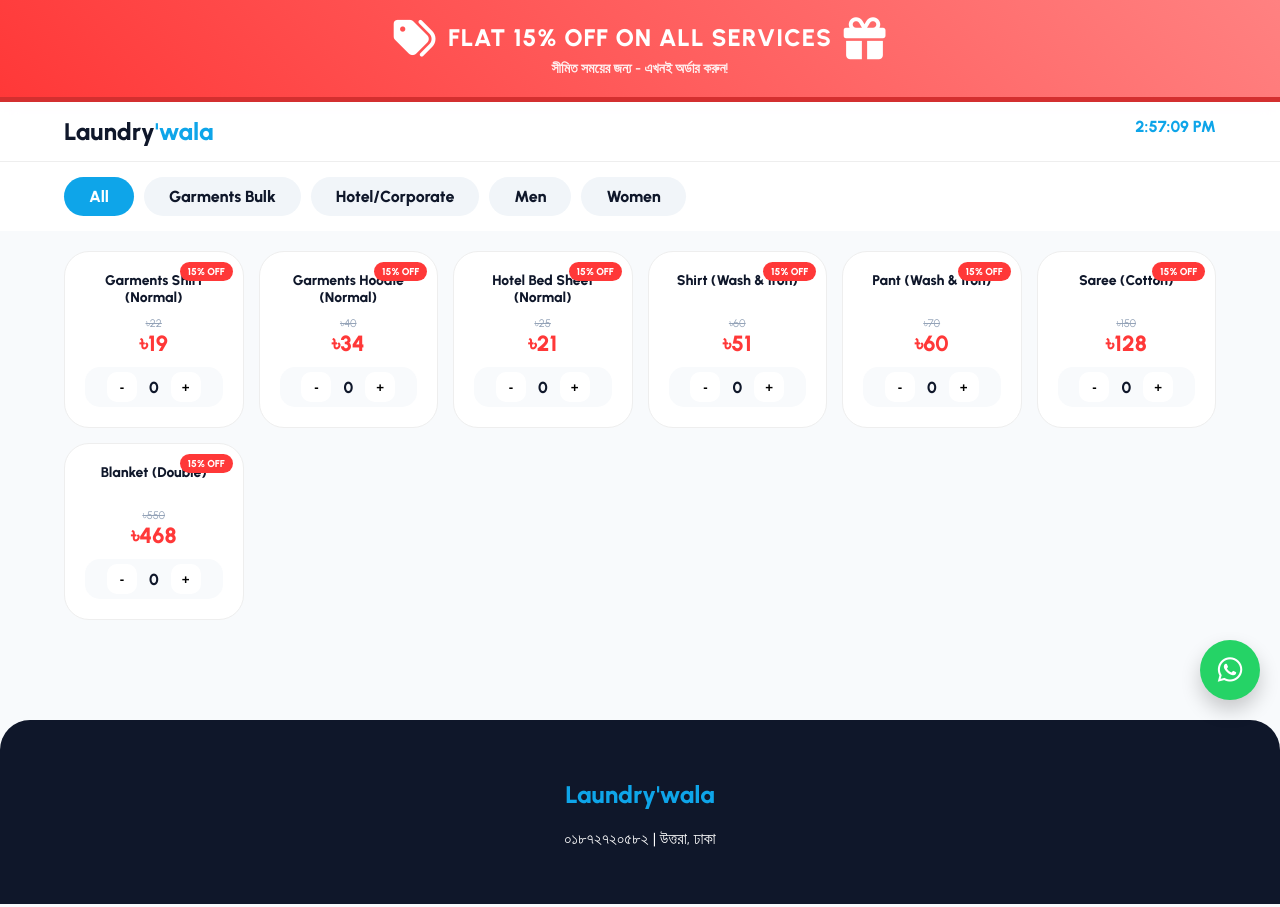
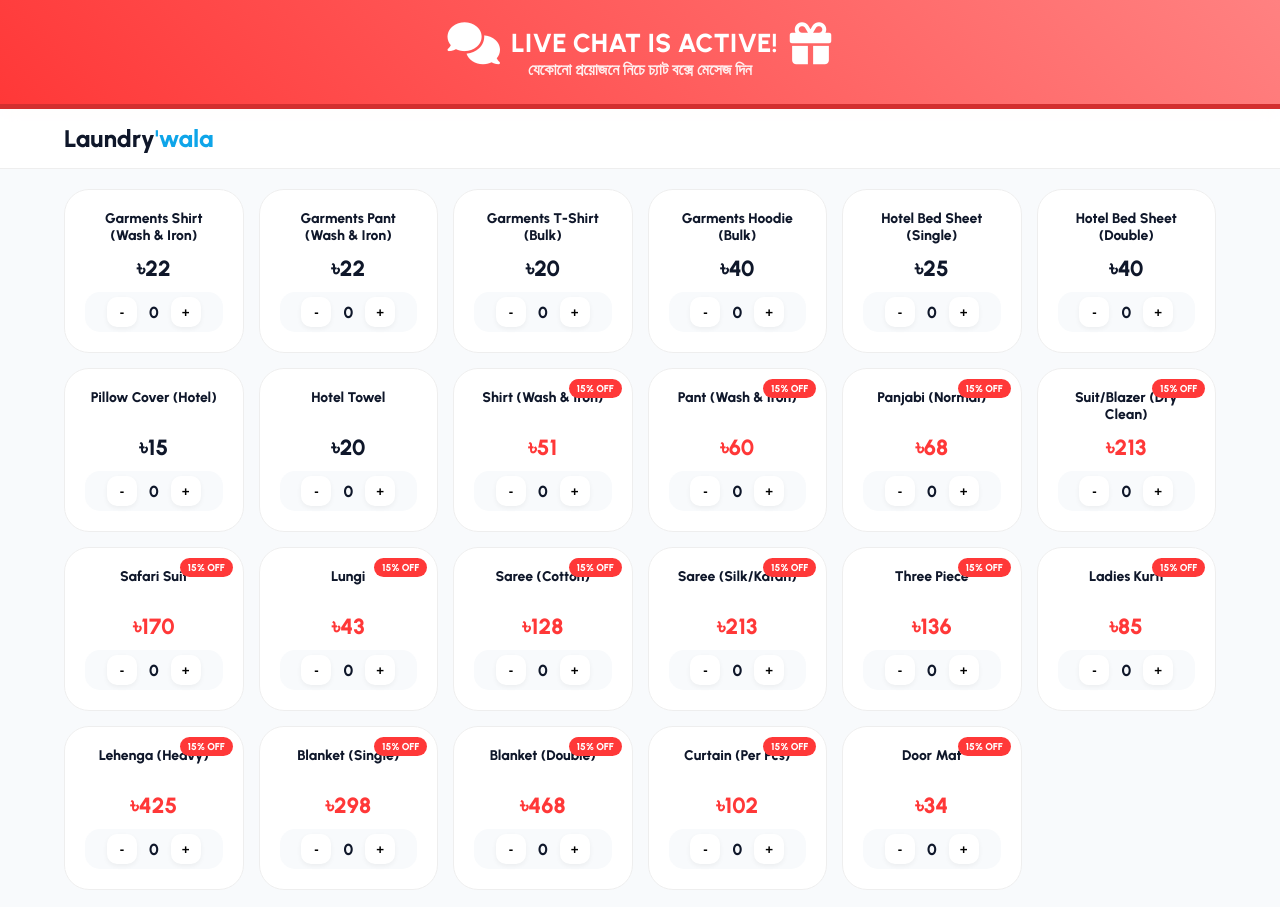
Before and after one commit to rehab06052005-tech/SilNia, a plain HTML site: page index.html in a window 1280 px wide. Shown: the top 907 px of the page. Drawn offline with Linux system fonts and the light colour scheme.

Commit message:
Update HTML for live chat and promotional content
Updated the title and promotional content in the HTML structure, added live chat functionality, and modified styles for better UI.

```diff
--- a/index.html
+++ b/index.html
@@ -3,87 +3,60 @@
 <head>
     <meta charset="UTF-8">
     <meta name="viewport" content="width=device-width, initial-scale=1.0">
-    <title>Laundry’wala | Premium Care</title>
+    <title>Laundry’wala | Live Care</title>
     <link href="https://fonts.googleapis.com/css2?family=Urbanist:wght@400;600;800&family=Hind+Siliguri:wght@400;700&display=swap" rel="stylesheet">
     <link rel="stylesheet" href="https://cdnjs.cloudflare.com/ajax/libs/font-awesome/6.4.0/css/all.min.css">
 
     <style>
         :root { --primary: #0f172a; --accent: #0ea5e9; --offer: #ff3838; --bg: #f8fafc; }
-        body { margin: 0; font-family: 'Urbanist', 'Hind Siliguri', sans-serif; background: var(--bg); color: var(--primary); overflow-x: hidden; }
+        body { margin: 0; font-family: 'Urbanist', 'Hind Siliguri', sans-serif; background: var(--bg); color: var(--primary); }
 
         /* Mega Promo Banner */
         .promo-banner {
             background: linear-gradient(45deg, #ff3838, #ff8181);
-            color: white;
-            padding: 20px 10px;
-            text-align: center;
-            position: relative;
-            overflow: hidden;
-            border-bottom: 5px solid #d32f2f;
+            color: white; padding: 25px 10px; text-align: center; border-bottom: 5px solid #d32f2f;
         }
-        .promo-content {
-            display: flex;
-            align-items: center;
-            justify-content: center;
-            gap: 15px;
-            font-size: 24px;
-            font-weight: 900;
-            text-transform: uppercase;
-            letter-spacing: 1px;
-        }
-        .promo-icon {
-            font-size: 35px;
-            animation: bounce 1s infinite alternate;
-        }
-        @keyframes bounce {
-            from { transform: scale(1); }
-            to { transform: scale(1.2); }
-        }
-        .promo-sub { font-size: 14px; opacity: 0.9; font-weight: 600; margin-top: 5px; }
+        .promo-content { display: flex; align-items: center; justify-content: center; gap: 15px; font-size: 26px; font-weight: 900; }
+        .promo-icon { font-size: 35px; animation: bounce 1s infinite alternate; }
+        @keyframes bounce { from { transform: scale(1); } to { transform: scale(1.2); } }
 
-        /* Rest of the UI */
+        /* Navbar */
         .navbar { background: rgba(255,255,255,0.9); backdrop-filter: blur(10px); padding: 15px 5%; display: flex; justify-content: space-between; position: sticky; top: 0; z-index: 4000; border-bottom: 1px solid #eee; }
         .logo { font-size: 24px; font-weight: 800; text-decoration: none; color: var(--primary); }
         .logo span { color: var(--accent); }
 
-        .tab-wrapper { display: flex; gap: 10px; overflow-x: auto; padding: 15px 5%; scrollbar-width: none; background: white; }
-        .tab-btn { padding: 10px 25px; background: #f1f5f9; border: none; border-radius: 50px; cursor: pointer; white-space: nowrap; font-weight: 700; }
-        .tab-btn.active { background: var(--accent); color: white; }
-
-        .grid { display: grid; grid-template-columns: repeat(auto-fill, minmax(160px, 1fr)); gap: 15px; padding: 20px 5% 100px; }
+        /* Grid */
+        .grid { display: grid; grid-template-columns: repeat(auto-fill, minmax(160px, 1fr)); gap: 15px; padding: 20px 5% 120px; }
         .card { background: white; padding: 20px; border-radius: 25px; text-align: center; border: 1px solid #eee; position: relative; }
         .badge { position: absolute; top: 10px; right: 10px; background: var(--offer); color: white; padding: 3px 8px; border-radius: 10px; font-size: 10px; font-weight: bold; }
 
         .item-name { font-weight: 700; font-size: 14px; margin-bottom: 10px; height: 35px; }
-        .old-p { text-decoration: line-through; color: #94a3b8; font-size: 11px; }
-        .new-p { font-size: 22px; font-weight: 800; color: var(--offer); }
+        .new-p { font-size: 22px; font-weight: 800; color: var(--primary); }
+        .discounted { color: var(--offer); }
 
         .qty-controls { display: flex; justify-content: center; align-items: center; gap: 12px; background: #f8fafc; padding: 5px; border-radius: 15px; margin-top: 10px; }
-        .q-btn { width: 30px; height: 30px; border: none; background: white; border-radius: 10px; font-weight: 800; cursor: pointer; }
+        .q-btn { width: 30px; height: 30px; border: none; background: white; border-radius: 10px; font-weight: 800; cursor: pointer; box-shadow: 0 2px 5px rgba(0,0,0,0.05); }
 
+        /* Cart Strip */
         .cart-bar { position: fixed; bottom: 25px; left: 5%; right: 5%; background: var(--primary); padding: 15px 25px; border-radius: 20px; display: none; justify-content: space-between; align-items: center; color: white; z-index: 4500; }
 
-        /* Modal & Form */
+        /* Modals */
         .modal { display: none; position: fixed; top:0; left:0; width:100%; height:100%; background: rgba(0,0,0,0.85); z-index: 9999; align-items: center; justify-content: center; }
         .modal-body { background: white; padding: 25px; border-radius: 30px; width: 90%; max-width: 400px; text-align: center; }
-        .order-field { width: 100%; padding: 12px; margin-bottom: 10px; border-radius: 12px; border: 1px solid #ddd; }
+        .order-field { width: 100%; padding: 12px; margin-bottom: 10px; border-radius: 12px; border: 1px solid #ddd; box-sizing: border-box; }
 
-        /* Chat Widget */
-        .chat-widget { position: fixed; bottom: 100px; right: 20px; z-index: 4000; }
-        .chat-btn { background: #25d366; color: white; width: 60px; height: 60px; border-radius: 50%; display: flex; align-items: center; justify-content: center; font-size: 28px; border: none; cursor: pointer; box-shadow: 0 10px 20px rgba(0,0,0,0.2); }
-
-        footer { background: var(--primary); color: white; padding: 40px 5%; text-align: center; border-radius: 30px 30px 0 0; }
+        footer { background: var(--primary); color: white; padding: 40px 5%; text-align: center; }
     </style>
 </head>
 <body>
 
     <div class="promo-banner">
         <div class="promo-content">
-            <i class="fas fa-tags promo-icon"></i>
-            <span>Flat 15% OFF On All Services</span>
+            <i class="fas fa-comments promo-icon"></i>
+            <span>LIVE CHAT IS ACTIVE!</span>
             <i class="fas fa-gift promo-icon"></i>
         </div>
-        <div class="promo-sub">সীমিত সময়ের জন্য - এখনই অর্ডার করুন!</div>
+        <div style="font-weight: 600; opacity: 0.9;">যেকোনো প্রয়োজনে নিচে চ্যাট বক্সে মেসেজ দিন</div>
     </div>
 
     <nav class="navbar">
@@ -91,78 +64,95 @@
         <div id="clock" style="font-weight: 800; color: var(--accent);"></div>
     </nav>
 
-    <div class="tab-wrapper">
-        <div class="tab-btn active" onclick="setCat('All', this)">All</div>
-        <div class="tab-btn" onclick="setCat('Garments', this)">Garments Bulk</div>
-        <div class="tab-btn" onclick="setCat('Corporate', this)">Hotel/Corporate</div>
-        <div class="tab-btn" onclick="setCat('Men', this)">Men</div>
-        <div class="tab-btn" onclick="setCat('Women', this)">Women</div>
-    </div>
-
     <div class="grid" id="mainGrid"></div>
 
-    <div class="chat-widget">
-        <button class="chat-btn" onclick="window.open('https://wa.me/8801872720582')"><i class="fab fa-whatsapp"></i></button>
-    </div>
-
     <div class="cart-bar" id="cartBar">
-        <div><span id="finalBill" style="font-size: 20px; font-weight: 800;">৳0</span></div>
+        <div id="finalBill" style="font-size: 20px; font-weight: 800;">৳0</div>
         <button onclick="openForm()" style="background:var(--accent); color:white; border:none; padding:12px 25px; border-radius:15px; font-weight:800; cursor:pointer;">Review Order</button>
     </div>
 
     <div class="modal" id="orderModal">
         <div class="modal-body">
-            <h3>অর্ডার চেক করুন (১৫% অফ)</h3>
+            <h3>অর্ডার কনফার্ম করুন</h3>
             <div id="orderReviewList" style="text-align:left; margin-bottom:15px; border:1px solid #eee; padding:10px; border-radius:15px; max-height:200px; overflow-y:auto;"></div>
-            <div style="font-size:18px; font-weight:800; margin-bottom:20px; color:var(--offer);">Total Payable: <span id="popupTotal">৳0</span></div>
+            <div style="font-size:20px; font-weight:800; margin-bottom:20px;">মোট বিল: <span id="popupTotal">৳0</span></div>
             <input type="text" id="uName" placeholder="আপনার নাম" class="order-field">
             <input type="text" id="uPhone" placeholder="মোবাইল নম্বর" class="order-field">
             <input type="text" id="uAddr" placeholder="ঠিকানা" class="order-field">
-            <button onclick="confirmOrder()" id="subBtn" style="width:100%; background:#22c55e; color:white; padding:15px; border:none; border-radius:15px; font-weight:bold; cursor:pointer;">Confirm Now</button>
-            <p onclick="closeModal('orderModal')" style="color:red; cursor:pointer; margin-top:15px;">পিছনে যান</p>
+            <button onclick="confirmOrder()" id="subBtn" style="width:100%; background:#22c55e; color:white; padding:15px; border:none; border-radius:15px; font-weight:bold;">অর্ডার প্লেস করুন</button>
+            <p onclick="closeModal('orderModal')" style="color:red; cursor:pointer; margin-top:15px;">বন্ধ করুন</p>
         </div>
     </div>
 
-    <div class="modal" id="successModal">
-        <div class="modal-body">
-            <i class="fas fa-check-circle" style="font-size: 60px; color:#22c55e;"></i>
-            <h2>অর্ডার সফল!</h2>
-            <p>আইডি: <strong id="resID" style="color:var(--accent)"></strong></p>
-            <button onclick="location.reload()" style="background:var(--primary); color:white; padding:10px 30px; border:none; border-radius:10px; margin-top:15px;">ওকে</button>
-        </div>
-    </div>
-
-    <footer>
-        <h2 style="color:var(--accent);">Laundry<span>'wala</span></h2>
-        <p>০১৮৭২৭২০৫৮২ | উত্তরা, ঢাকা</p>
-    </footer>
-
+    <script type="text/javascript">
+    var Tawk_API=Tawk_API||{}, Tawk_LoadStart=new Date();
+    (function(){
+    var s1=document.createElement("script"),s0=document.getElementsByTagName("script")[0];
+    s1.async=true;
+    s1.src='https://embed.tawk.to/65b90f488d261e1b5f596637/1hkdu8m1v'; // এটি একটি ডেমো আইডি, আপনি নিজের আইডি বসাতে পারেন
+    s1.charset='UTF-8';
+    s1.setAttribute('crossorigin','*');
+    s0.parentNode.insertBefore(s1,s0);
+    })();
+    </script>
     <script>
+        function openAdmin() {
+    let pass = prompt("অ্যাডমিন পাসওয়ার্ড দিন:");
+    if(pass === "7272") {
+        document.getElementById('adminArea').style.display = 'block';
+    } else {
+        alert("ভুল পাসওয়ার্ড!");
+    }
+}
         const scriptURL = 'https://script.google.com/macros/s/AKfycbzAht6SeWL41e5jbm_ChFsBglwevk-UMN5ny7uFszwiB9uW_8BtwYgpX3Mgx15TM4hi/exec';
 
-        const items = [
-            {n: "Garments Shirt (Normal)", p: 22, c: "Garments"},
-            {n: "Garments Hoodie (Normal)", p: 40, c: "Garments"},
-            {n: "Hotel Bed Sheet (Normal)", p: 25, c: "Corporate"},
-            {n: "Shirt (Wash & Iron)", p: 60, c: "Men"},
-            {n: "Pant (Wash & Iron)", p: 70, c: "Men"},
-            {n: "Saree (Cotton)", p: 150, c: "Women"},
-            {n: "Blanket (Double)", p: 550, c: "Home"}
-        ];
+      const items = [
+    // --- Garments Bulk (অফার নেই) ---
+    {n: "Garments Shirt (Wash & Iron)", p: 22, c: "Garments"},
+    {n: "Garments Pant (Wash & Iron)", p: 22, c: "Garments"},
+    {n: "Garments T-Shirt (Bulk)", p: 20, c: "Garments"},
+    {n: "Garments Hoodie (Bulk)", p: 40, c: "Garments"},
 
+    // --- Corporate/Hotel (অফার নেই) ---
+    {n: "Hotel Bed Sheet (Single)", p: 25, c: "Corporate"},
+    {n: "Hotel Bed Sheet (Double)", p: 40, c: "Corporate"},
+    {n: "Pillow Cover (Hotel)", p: 15, c: "Corporate"},
+    {n: "Hotel Towel", p: 20, c: "Corporate"},
+
+    // --- Men's Items (১৫% অফ কাজ করবে) ---
+    {n: "Shirt (Wash & Iron)", p: 60, c: "Men"},
+    {n: "Pant (Wash & Iron)", p: 70, c: "Men"},
+    {n: "Panjabi (Normal)", p: 80, c: "Men"},
+    {n: "Suit/Blazer (Dry Clean)", p: 250, c: "Men"},
+    {n: "Safari Suit", p: 200, c: "Men"},
+    {n: "Lungi", p: 50, c: "Men"},
+
+    // --- Women's Items (১৫% অফ কাজ করবে) ---
+    {n: "Saree (Cotton)", p: 150, c: "Women"},
+    {n: "Saree (Silk/Katan)", p: 250, c: "Women"},
+    {n: "Three Piece", p: 160, c: "Women"},
+    {n: "Ladies Kurti", p: 100, c: "Women"},
+    {n: "Lehenga (Heavy)", p: 500, c: "Women"},
+
+    // --- Household (১৫% অফ কাজ করবে) ---
+    {n: "Blanket (Single)", p: 350, c: "Home"},
+    {n: "Blanket (Double)", p: 550, c: "Home"},
+    {n: "Curtain (Per Pcs)", p: 120, c: "Home"},
+    {n: "Door Mat", p: 40, c: "Home"}
+
+    // এভাবেই আপনি নিচের দিকে কমা দিয়ে দিয়ে ১২০টি পর্যন্ত আইটেম বাড়াতে পারবেন।
+];
         let cart = {};
-        let currentCat = 'All';
 
         function render() {
             const grid = document.getElementById('mainGrid');
-            let filtered = items.filter(i => currentCat === 'All' || i.c === currentCat);
-            grid.innerHTML = filtered.map(i => {
-                const dp = Math.round(i.p * 0.85); // ১৫% অফ সবার জন্য
+            grid.innerHTML = items.map(i => {
+                const isOffer = (i.c !== 'Garments' && i.c !== 'Corporate');
+                const finalP = isOffer ? Math.round(i.p * 0.85) : i.p;
                 return `<div class="card">
-                    <div class="badge">15% OFF</div>
+                    ${isOffer ? '<div class="badge">15% OFF</div>' : ''}
                     <div class="item-name">${i.n}</div>
-                    <div class="old-p">৳${i.p}</div>
-                    <div class="new-p">৳${dp}</div>
+                    <div class="new-p ${isOffer ? 'discounted' : ''}">৳${finalP}</div>
                     <div class="qty-controls">
                         <button class="q-btn" onclick="updateQty('${i.n}', -1)">-</button>
                         <span style="font-weight:800">${cart[i.n] || 0}</span>
@@ -184,17 +174,11 @@
             let total = 0;
             for(let key in cart) {
                 let itm = items.find(i => i.n === key);
-                total += Math.round(itm.p * 0.85) * cart[key];
+                const isOffer = (itm.c !== 'Garments' && itm.c !== 'Corporate');
+                total += (isOffer ? Math.round(itm.p * 0.85) : itm.p) * cart[key];
             }
             document.getElementById('cartBar').style.display = total > 0 ? 'flex' : 'none';
             document.getElementById('finalBill').innerText = '৳' + total;
-        }
-
-        function setCat(c, btn) {
-            currentCat = c;
-            document.querySelectorAll('.tab-btn').forEach(b => b.classList.remove('active'));
-            btn.classList.add('active');
-            render();
         }
 
         function openForm() {
@@ -202,18 +186,18 @@
             let html = ""; let total = 0;
             for(let n in cart) {
                 let itm = items.find(i => i.n === n);
-                let p = Math.round(itm.p * 0.85);
+                const isOffer = (itm.c !== 'Garments' && itm.c !== 'Corporate');
+                let p = isOffer ? Math.round(itm.p * 0.85) : itm.p;
                 total += p * cart[n];
-                html += `<div style="display:flex; justify-content:space-between; align-items:center; margin-bottom:10px;">
+                html += `<div style="display:flex; justify-content:space-between; margin-bottom:10px;">
                     <div><b>${n}</b><br>৳${p} x ${cart[n]}</div>
                     <div>
-                        <button onclick="updateQty('${n}', -1)" style="width:25px; cursor:pointer;">-</button>
-                        <b style="margin:0 5px">${cart[n]}</b>
-                        <button onclick="updateQty('${n}', 1)" style="width:25px; cursor:pointer;">+</button>
+                        <button onclick="updateQty('${n}', -1)">-</button>
+                        <b>${cart[n]}</b>
+                        <button onclick="updateQty('${n}', 1)">+</button>
                     </div>
                 </div>`;
             }
-            if(total === 0) return closeModal('orderModal');
             list.innerHTML = html;
             document.getElementById('popupTotal').innerText = '৳' + total;
             document.getElementById('orderModal').style.display = 'flex';
@@ -225,24 +209,41 @@
             const a = document.getElementById('uAddr').value;
             if(!n || !p || !a) return alert("তথ্য দিন");
             const btn = document.getElementById('subBtn');
-            btn.innerText = "Processing..."; btn.disabled = true;
-
-            const orderId = "LW-" + Math.floor(Math.random()*9000 + 1000);
+            btn.innerText = "Sending..."; btn.disabled = true;
             let details = "";
             for(let k in cart) { details += `${k} (${cart[k]}), `; }
-
             const fd = new FormData();
             fd.append('name', n); fd.append('phone', p); fd.append('address', a);
             fd.append('details', details); fd.append('total', document.getElementById('popupTotal').innerText);
-
             await fetch(scriptURL, { method: 'POST', mode: 'no-cors', body: fd });
-            document.getElementById('orderModal').style.display = 'none';
-            document.getElementById('successModal').style.display = 'flex';
-            document.getElementById('resID').innerText = orderId;
+            alert("অর্ডার সফল হয়েছে!");
+            location.reload();
         }
 
         function closeModal(id) { document.getElementById(id).style.display = 'none'; }
-        window.onload = () => { render(); setInterval(() => { document.getElementById('clock').innerText = new Date().toLocaleTimeString(); }, 1000); };
+        window.onload = render;
     </script>
+    <div id="adminArea" style="display: none; position: fixed; top:0; left:0; width:100%; height:100%; background: white; z-index: 9999;">
+        <div style="background:var(--primary); padding:15px; display:flex; justify-content:space-between; color:white; font-weight:bold;">
+            <span>Laundry'wala Admin Control</span>
+            <button onclick="document.getElementById('adminArea').style.display='none'" style="background:red; color:white; border:none; padding:5px 15px; border-radius:5px; cursor:pointer;">বন্ধ করুন X</button>
+        </div>
+        <iframe src="https://docs.google.com/spreadsheets/d/1vA5W0mO3-l0pLg3nF6N4YVb_X-7p8_z39vK7K1R0B9s/edit" style="width:100%; height:92vh; border:none;"></iframe>
+    </div>
+
+    <footer style="background: var(--primary); color: white; padding: 50px 5% 20px; text-align: center; border-radius: 40px 40px 0 0; margin-top: 50px;">
+        <h2 style="color:var(--accent); font-size: 28px; margin-bottom: 10px;">Laundry<span>'wala</span></h2>
+        <p style="opacity: 0.8; margin-bottom: 20px;">Premium Laundry & Dry Cleaning Service in Uttara</p>
+
+        <div style="display: flex; justify-content: center; gap: 20px; margin-bottom: 30px; font-size: 20px;">
+            <a href="tel:01872720582" style="color: white;"><i class="fas fa-phone"></i></a>
+            <a href="mailto:laundrywala72720@gmail.com" style="color: white;"><i class="fas fa-envelope"></i></a>
+            <a href="#" style="color: white;"><i class="fab fa-facebook"></i></a>
+        </div>
+
+        <p style="font-size: 14px; opacity: 0.6;">&copy; 2026 Laundry'wala. All Rights Reserved.</p>
+
+        <button onclick="openAdmin()" style="background:none; border:1px solid rgba(255,255,255,0.1); color:rgba(255,255,255,0.3); padding:5px 10px; border-radius:5px; font-size:10px; cursor:pointer; margin-top:20px;">Owner Login</button>
+    </footer>
 </body>
 </html>
```
